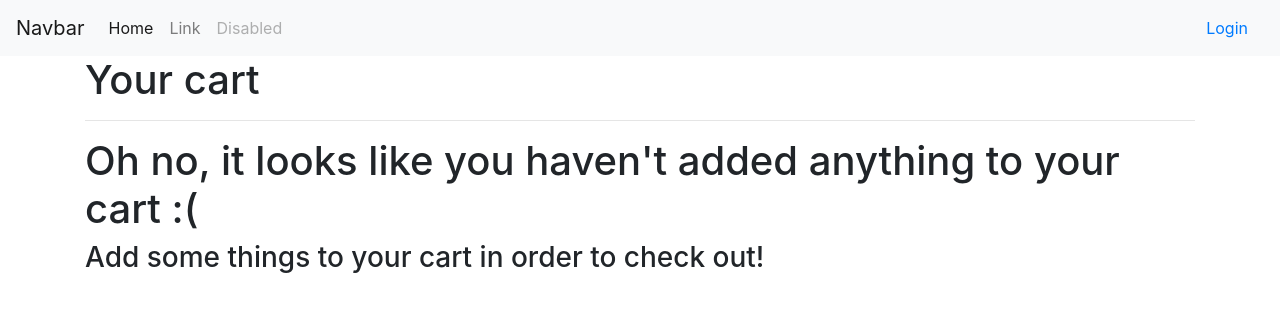
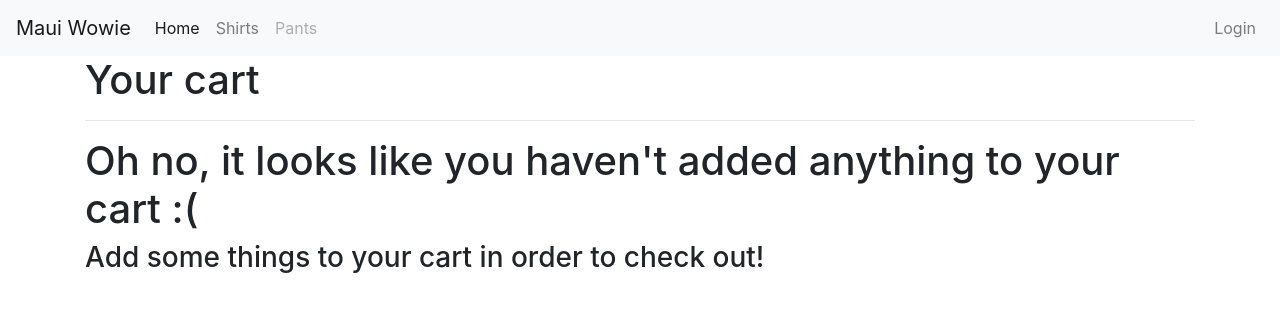
Before and after one commit to devangrose/maui, a Django app: template main_app/templates/cart.html in a window 1280 px wide. Shown: the top 312 px of the page. Run offline with Django 3.2, Linux system fonts and the light colour scheme; the template is opened without the code that fills it, so the values that code supplies are empty; some libraries are stand-ins or nearby versions.

Commit message:
formatted navbar

```diff
--- a/main_app/templates/navbar.html
+++ b/main_app/templates/navbar.html
@@ -1,5 +1,5 @@
 <nav class="navbar navbar-expand-lg navbar-light bg-light">
-  <a class="navbar-brand" href="#">Navbar</a>
+  <a class="navbar-brand" href="/">Maui Wowie</a>
   <button class="navbar-toggler" type="button" data-toggle="collapse" data-target="#navbarTogglerDemo02" aria-controls="navbarTogglerDemo02" aria-expanded="false" aria-label="Toggle navigation">
     <span class="navbar-toggler-icon"></span>
   </button>
@@ -7,17 +7,20 @@
   <div class="collapse navbar-collapse" id="navbarTogglerDemo02">
     <ul class="navbar-nav mr-auto mt-2 mt-lg-0">
       <li class="nav-item active">
-        <a class="nav-link" href="#">Home <span class="sr-only">(current)</span></a>
+        <a class="nav-link" href="/">Home</a>
       </li>
       <li class="nav-item">
-        <a class="nav-link" href="#">Link</a>
+        <a class="nav-link" href="/shirts">Shirts</a>
       </li>
       <li class="nav-item">
-        <a class="nav-link disabled" href="#">Disabled</a>
+        <a class="nav-link disabled" href="/pants">Pants</a>
       </li>
     </ul>
-    <ul class="my-2 my-lg-0">
+    <ul class="navbar-nav my-2 my-lg-0">
       {% if user.is_authenticated  %}
+      <li class="nav-item">
+        <a class="nav-link" href="/cart">My Cart</a>
+      </li>
       <li class="nav-item">
         <a class="nav-link" href="/auth/logout">Logout</a>
       </li>
```
